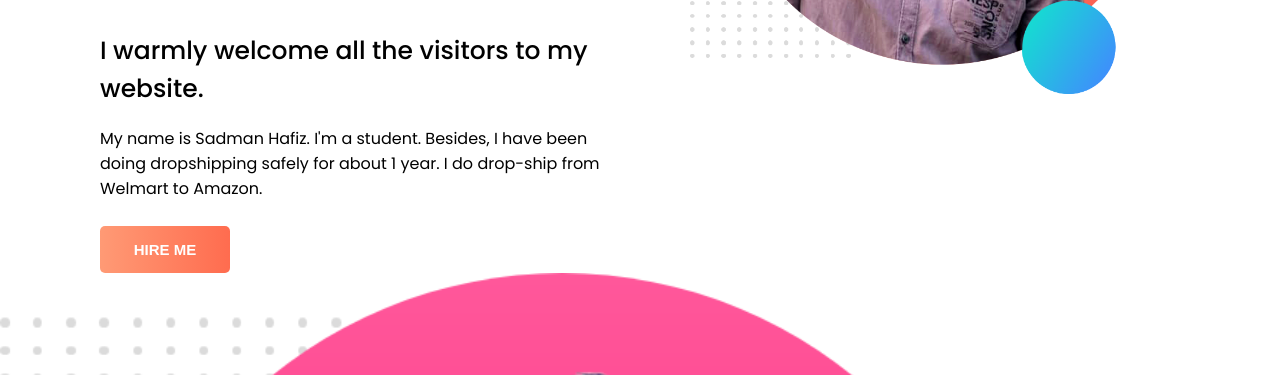
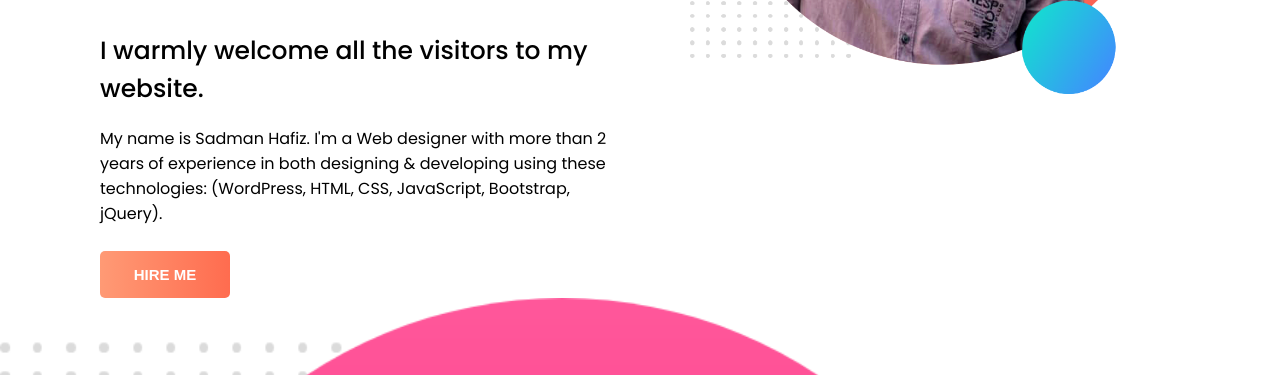
Before and after one commit to sadmanH2050/webProtfolio, a plain HTML site: page index.html in a window 1280 px wide. Shown: the part 425-800 px from the top of the page. Drawn offline with Linux system fonts and the light colour scheme.

Commit message:
18.01.2021 update bio

```diff
--- a/index.html
+++ b/index.html
@@ -29,7 +29,7 @@
                <h1 class="welcome">welcome to</h1>
                <h1 class="name"><span>sadman</span> world</h1>
                <h3>I warmly welcome all the visitors to my website.</h3>
-               <p>My name is Sadman Hafiz. I'm a student. Besides, I have been doing dropshipping safely for about 1 year. I do drop-ship from Welmart to Amazon.</p>
+               <p>My name is Sadman Hafiz. I'm a Web designer with more than 2 years of experience in both designing & developing using these technologies: (WordPress, HTML, CSS, JavaScript, Bootstrap, jQuery).</p>
                <a href=""><button>hire me</button></a>
           </div>
           <div class="banner-image">
```
